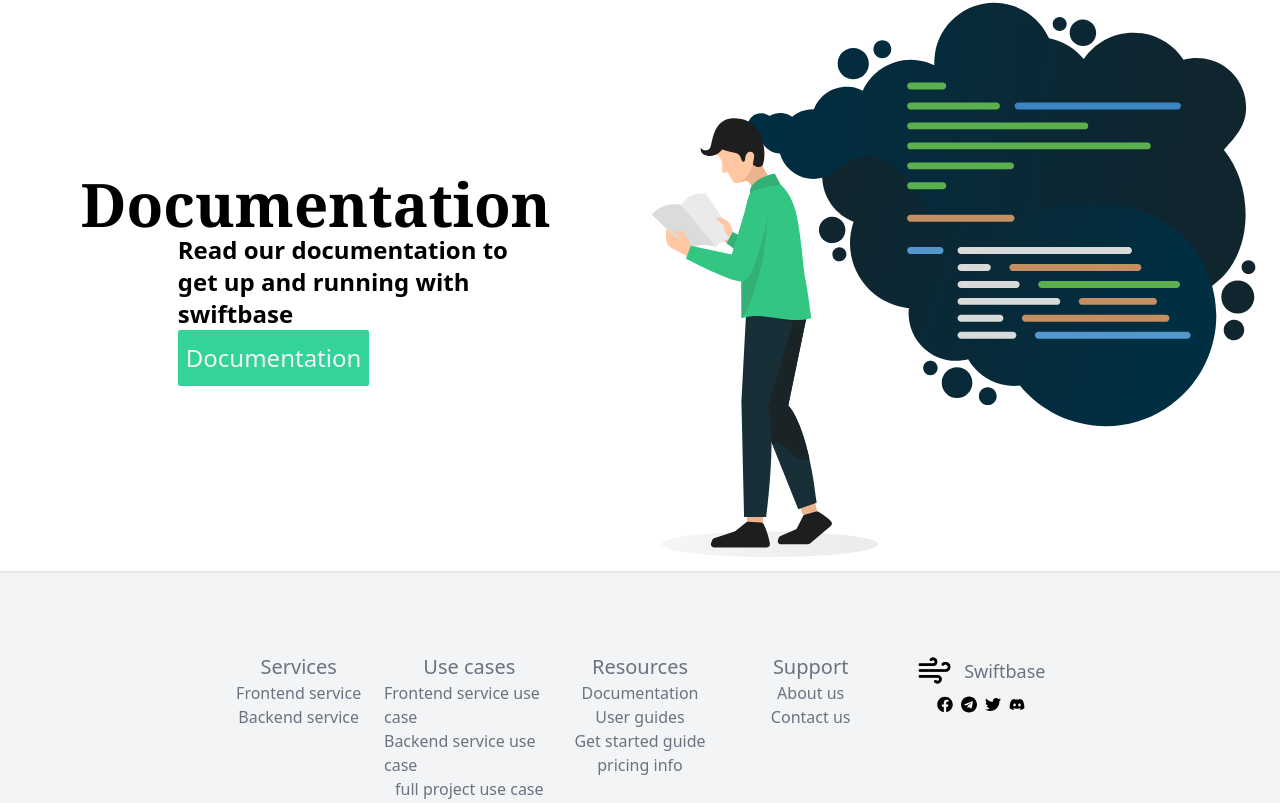
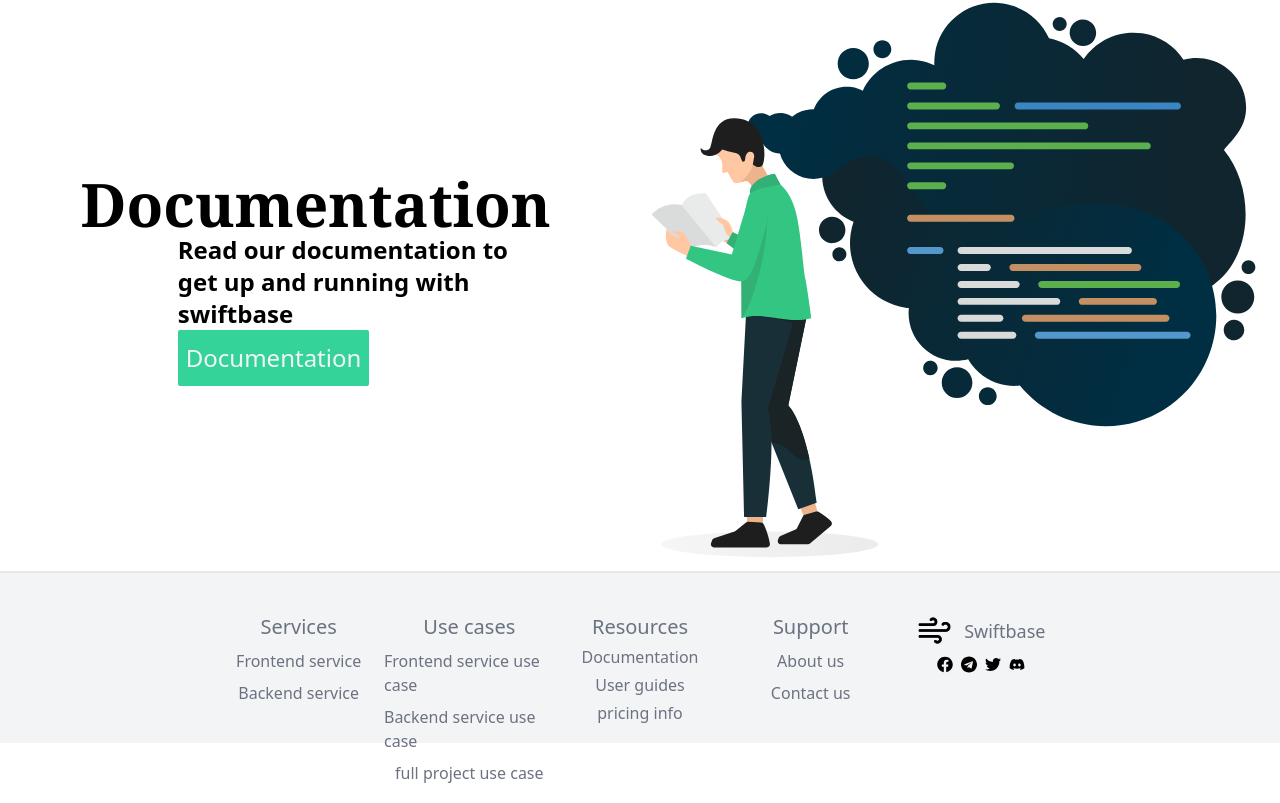
Before and after one commit to bisratawoke/splash-v1.0, a Next.js app: page / in a window 1280 px wide. Shown: the part 1667-2470 px from the top of the page. Built offline with nearby package versions, Linux system fonts and the light colour scheme.

Commit message:
minor changes

```diff
--- a/pages/index.tsx
+++ b/pages/index.tsx
@@ -183,19 +183,19 @@ function index() {
                 </div>
 
 
-                <div className="h-footer-section bg-gray-700">
-                  <div className="h-20 bg-gray-100"></div>
+                <div className="h-footer-section bg-gray-700 pb-5">
+                  <div className="h-10 bg-gray-100"></div>
                   <div className="h-full grid grid-cols-12 bg-gray-100">
 
                       <div className="col-start-3 col-end-11  grid grid-cols-5">
 
-                          <div className="flex flex-col items-center">
+                          <div className="flex flex-col items-center gap-2">
 
                                 <span className="text-xl font-normal font-sans text-gray-500">Services</span>
                                 <span className="text-md font-normal font-sans text-gray-500 cursor-pointer hover:text-red-500">Frontend service</span>
                                 <span className="text-md font-normal font-sans text-gray-500 cursor-pointer hover:text-red-500">Backend service</span>
                           </div>
-                          <div className=" flex flex-col items-center">
+                          <div className=" flex flex-col items-center gap-2">
 
                                 <span className="text-xl font-normal font-sans text-gray-500">Use cases</span>
 
@@ -204,14 +204,13 @@ function index() {
                                 <span className="text-md font-normal font-sans text-gray-500 cursor-pointer hover:text-red-500">full project use case</span>
 
                           </div>
-                          <div className="flex flex-col items-center">
+                          <div className="flex flex-col items-center gap-1">
                                 <span className="text-xl font-normal font-sans text-gray-500">Resources</span>
                                 <span className="text-md font-normal font-sans text-gray-500 cursor-pointer hover:text-red-500">Documentation</span>
                                 <span className="text-md font-normal font-sans text-gray-500 cursor-pointer hover:text-red-500">User guides</span>
-                                <span className="text-md font-normal font-sans text-gray-500 cursor-pointer hover:text-red-500">Get started guide</span>
                                 <span className="text-md font-normal font-sans text-gray-500 cursor-pointer hover:text-red-500">pricing info</span>
                           </div>
-                          <div className="flex flex-col items-center">
+                          <div className="flex flex-col items-center gap-2">
                                 <span className="text-xl font-normal font-sans text-gray-500">Support</span>
                                 <span className="text-md font-normal font-sans text-gray-500 cursor-pointer hover:text-red-500">About us</span>
                                 <span className="text-md font-normal font-sans text-gray-500 cursor-pointer hover:text-red-500">Contact us</span>
```
